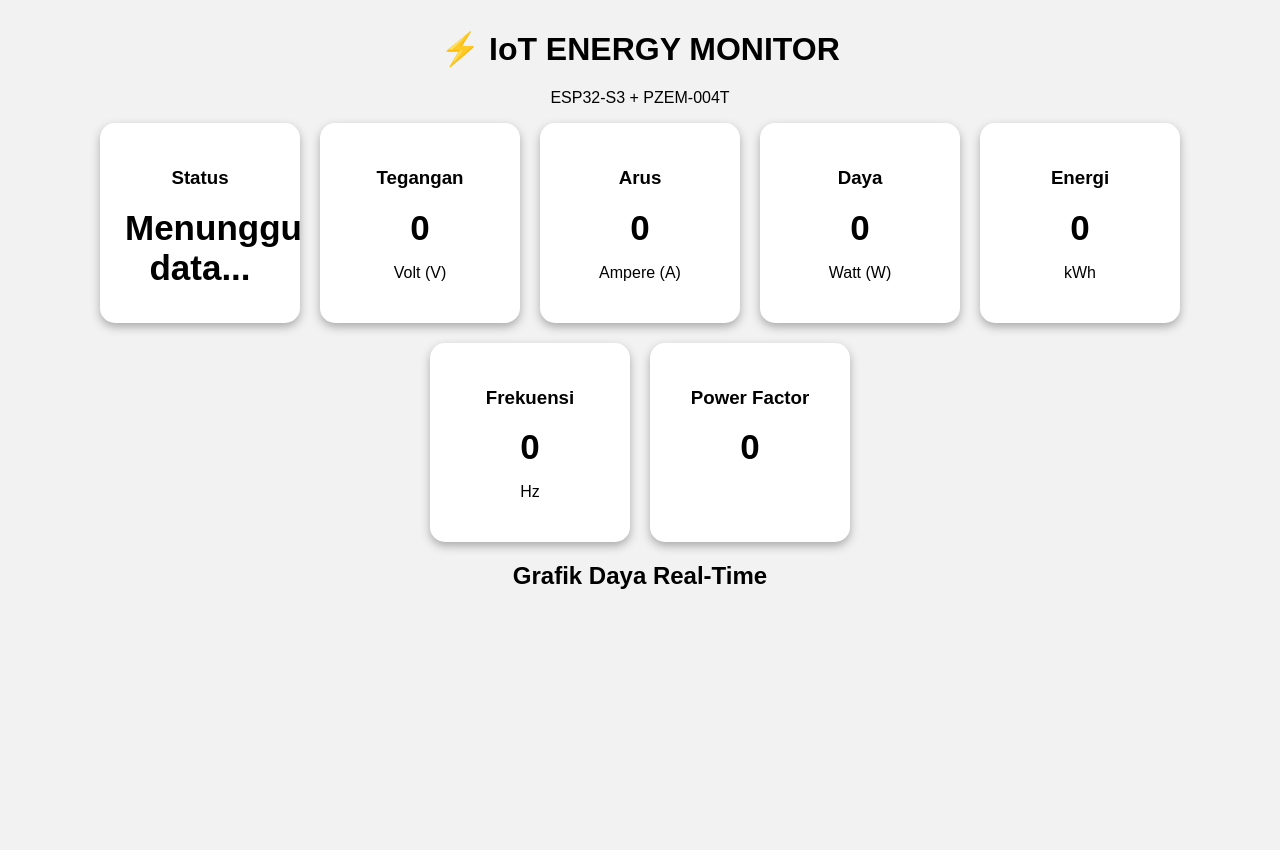
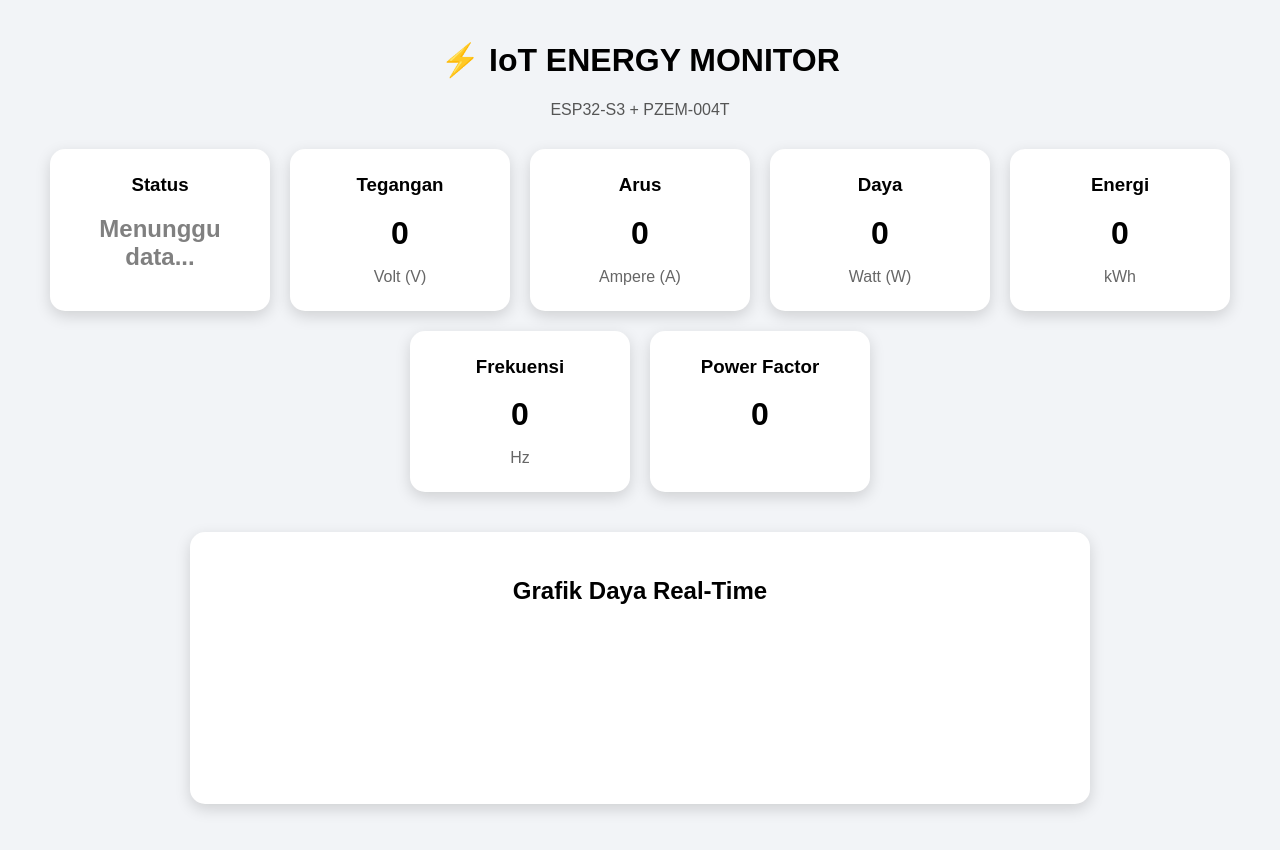
Before and after one commit to solarenergy-umkt/ESP32-Energy-Monitor, a plain HTML site: page index.html in a window 1280 px wide. Before the commit the page ends 800 px from the top, so only its background shows below. Drawn offline with nearby package versions, Linux system fonts and the light colour scheme; a script that the page names is missing.

Commit message:
Update style.css

```diff
--- a/style.css
+++ b/style.css
@@ -1,15 +1,31 @@
 body{
 
-font-family: Arial;
+font-family:
+Arial, sans-serif;
+
+background:#f2f4f7;
+
 text-align:center;
-background:#f2f2f2;
+
+margin:0;
+
+padding:20px;
 
 }
 
 
+
 h1{
 
-margin-top:30px;
+font-size:32px;
+
+}
+
+
+
+.subtitle{
+
+color:#555;
 
 }
 
@@ -17,10 +33,17 @@ margin-top:30px;
 
 .container{
 
+
 display:flex;
+
 justify-content:center;
+
+flex-wrap:wrap;
+
 gap:20px;
-flex-wrap:wrap;
+
+margin-top:30px;
+
 
 }
 
@@ -28,11 +51,27 @@ flex-wrap:wrap;
 
 .card{
 
+
 background:white;
+
+width:170px;
+
 padding:25px;
-width:150px;
+
 border-radius:15px;
-box-shadow:0 4px 10px #aaa;
+
+box-shadow:
+0 5px 15px rgba(0,0,0,0.15);
+
+
+}
+
+
+
+.card h3{
+
+
+margin-top:0;
 
 }
 
@@ -40,8 +79,56 @@ box-shadow:0 4px 10px #aaa;
 
 .card span{
 
-font-size:35px;
+
+font-size:32px;
+
 font-weight:bold;
+
+
+}
+
+
+
+.card p{
+
+
+margin-bottom:0;
+
+color:#666;
+
+
+}
+
+
+
+.status-card span{
+
+
+color:gray;
+
+font-size:24px;
+
+
+}
+
+
+
+.chart-box{
+
+
+background:white;
+
+margin:40px auto;
+
+padding:25px;
+
+border-radius:15px;
+
+max-width:850px;
+
+box-shadow:
+0 5px 15px rgba(0,0,0,0.15);
+
 
 }
 
@@ -49,7 +136,6 @@ font-weight:bold;
 
 canvas{
 
-max-width:800px;
-margin:auto;
+max-width:100%;
 
 }
```
